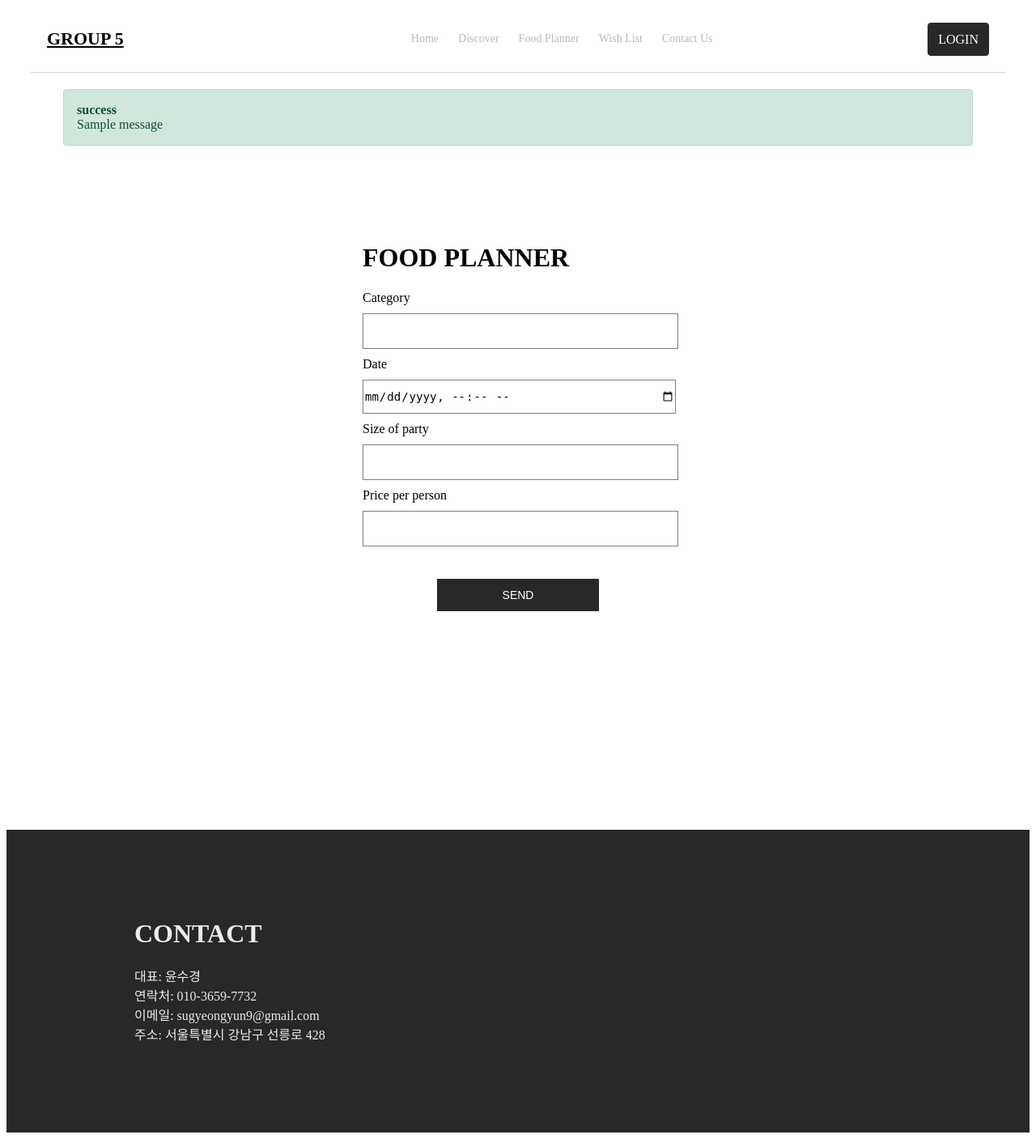
After one commit to SugyeongYun/group5, a Django app: template templates/food_planner.html in a window 1280 px wide. The commit adds this page. Shown: the whole page at 81% size. Run offline with Django 3.2, Linux system fonts and the light colour scheme; the template is opened without the code that fills it, so the values that code supplies are empty; one stand-in notice (Sample message) is shown; some libraries are stand-ins or nearby versions.

Commit message:
230509-2

```diff
--- a/group5/admin.py
+++ b/group5/admin.py
@@ -5,3 +5,4 @@ from .models import *
 admin.site.register(CartItem)
 admin.site.register(Restaurant)
 admin.site.register(Question)
+admin.site.register(Preference)
--- a/group5/urls.py
+++ b/group5/urls.py
@@ -11,4 +11,5 @@ urlpatterns = [
     path('deleteitem/<int:item_id>/', views.delete_item, name='delete_item'),
     path('mycart/', views.my_cart, name="my_cart"),
     path('contactus/', views.question_create, name="contact_us"),
+    path('foodplanner/', views.food_planner, name="food_planner"),
 ]
--- /dev/null
+++ b/templates/food_planner.html
@@ -0,0 +1,51 @@
+{% extends 'base.html' %}
+{% load static %}
+{% block content %}
+<div class="container2">
+    {% if messages %}
+    {% for message in messages %}
+        <div class="alert {{ message.tags }}">
+            <strong>{{ message.tags }}</strong>
+            <ul><li>{{ message.message }}</li></ul>
+        </div>
+    {% endfor %}
+    {% endif %}
+    <div class="signup_wrap" id="contact_field">
+    <h1>FOOD PLANNER</h1>
+        <form method="post" action="{% url 'group5:food_planner' %}">
+            {% csrf_token %}
+            {% if form.errors %}
+            <div class="alert error" role="alert">
+                {% for field in form %}
+                {% if field.errors %}
+                <div>
+                    <strong>{{ field.label }}</strong>
+                    {{ field.errors }}
+                </div>
+                {% endif %}
+                {% endfor %}
+            </div>
+            {% endif %}
+            <div class="input_field">
+                <label for="category">Category</label>
+                <input type="text" name="category" value="{{ form.category.value|default_if_none:'' }}">
+            </div>
+            <div class="input_field">
+                <label for="date">Date</label>
+                <input type="datetime-local" name="date" value="{{ form.date.value|default_if_none:'' }}">
+            </div>
+            <div class="input_field">
+                <label for="person_cnt">Size of party</label>
+                <input type="text" name="person_cnt" value="{{ form.person_cnt.value|default_if_none:'' }}">
+            </div>
+            <div class="input_field">
+                <label for="price">Price per person</label>
+                <input type="text" name="price" value="{{ form.price.value|default_if_none:'' }}">
+            </div>
+            <div class="center_wrap">
+                <button type="submit" class="button">SEND</button>
+            </div>
+        </form>
+    </div>
+</div>
+{% endblock %}
--- a/templates/navbar.html
+++ b/templates/navbar.html
@@ -5,7 +5,7 @@
             <div style="width: 50%" class="nav-item menu">
                 <a href="{% url 'group5:index' %}">Home</a>
                 <a href="{% url 'group5:discover' %}">Discover</a>
-                <a href="#">Food Planner</a>
+                <a href="{% url 'group5:food_planner' %}">Food Planner</a>
                 <a href="{% url 'group5:my_cart' %}">Wish List</a>
                 <a href="{% url 'group5:contact_us' %}">Contact Us</a>
             </div>
```
Also changed, not shown: group5/forms.py (+7 -1 lines), group5/models.py (+12 -0 lines), group5/views.py (+18 -2 lines), db.sqlite3, group5/migrations/0008_preference.py (added).
